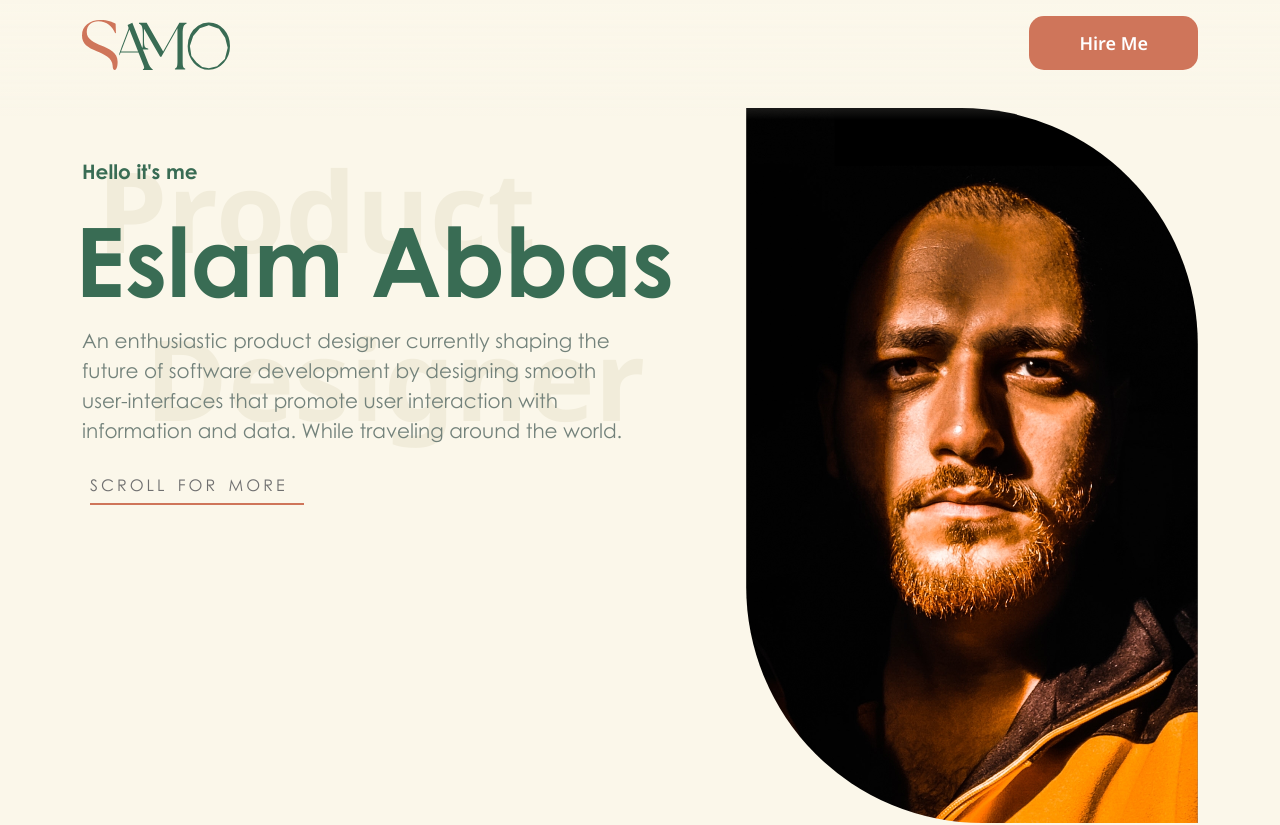
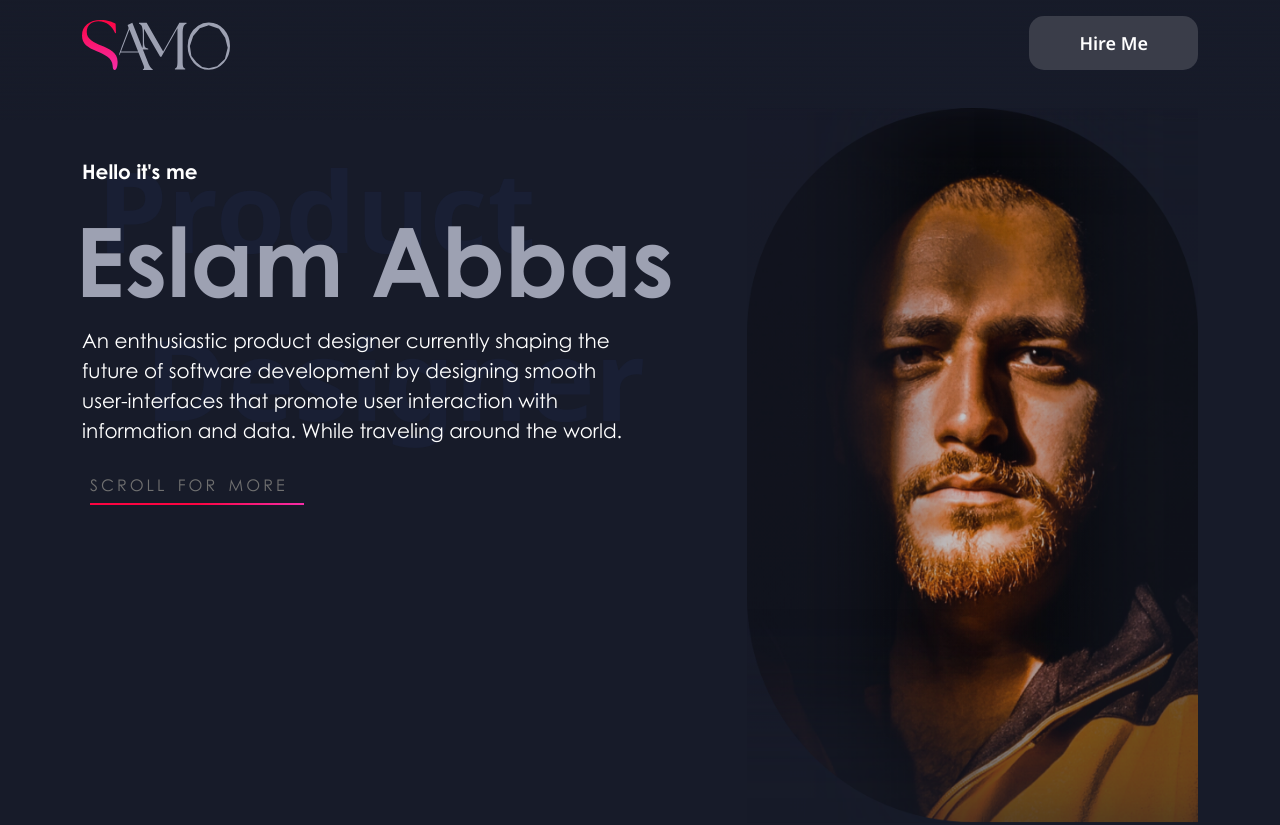
Before and after one commit to Hamza-Noah/Islam-Project, a React (Vite) app: page / in a window 1280 px wide. Shown: the top 825 px of the page. Built offline with nearby package versions, Linux system fonts and the light colour scheme.

Commit message:
reedited the theme based on the client requrments

```diff
--- a/src/App.jsx
+++ b/src/App.jsx
@@ -1,4 +1,4 @@
-import React, { useEffect, useState } from "react";
+import React, {  useState } from "react";
 import Header from "./components/Header";
 import Landing from "./components/Landing";
 import Skillset from "./components/Skillset";
@@ -11,7 +11,7 @@ import ThemeChanger from "./components/ThemeChanger";
 import "./App.css";
 
 function App() {
-  const [theme, setTheme] = useState("white");
+  const [theme, setTheme] = useState("purple");
 
   const handleThemeChange = (selectedTheme) => {
     setTheme(selectedTheme);
--- a/src/components/ThemeChanger/ThemeChanger.jsx
+++ b/src/components/ThemeChanger/ThemeChanger.jsx
@@ -20,7 +20,6 @@ export default function ThemeChanger(props) {
   const [themeIcon, setThemeIcon] = useState();
   const [logo, setLogo] = useState();
 
-  // Define the icons object here
   const icons = {
     dark: iconDark,
     white: iconWhite,
@@ -78,7 +77,7 @@ export default function ThemeChanger(props) {
   }, [theme]);
 
   useEffect(() => {
-    handleThemeChange("white", 4);
+    handleThemeChange("purple", 4);
   }, []);
 
   return (
```
